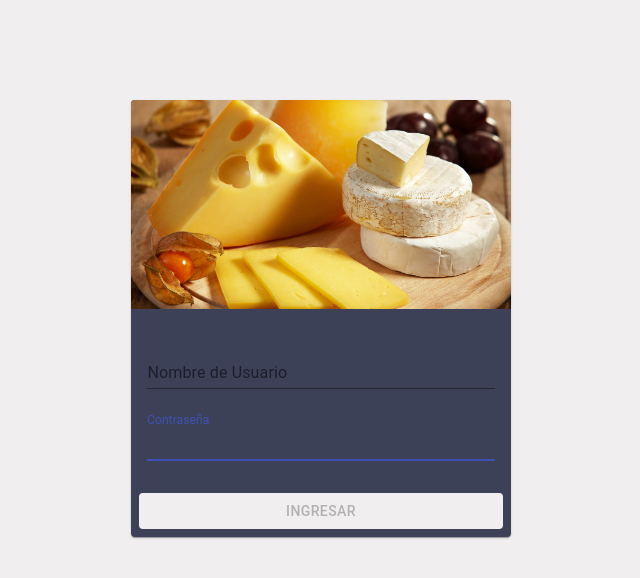
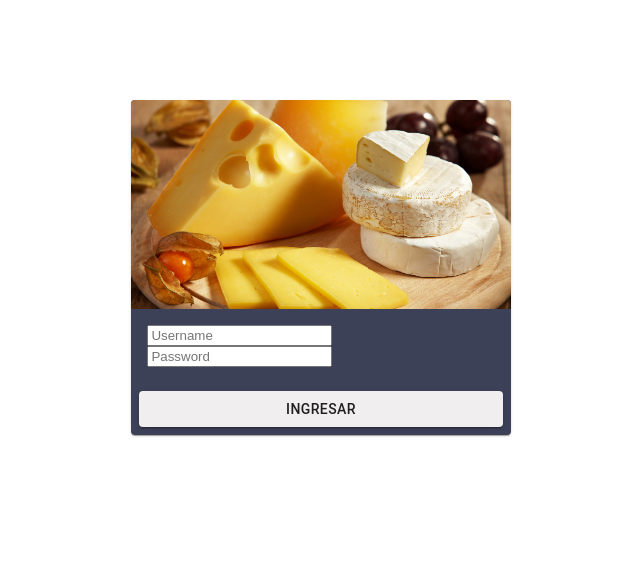
Before and after one commit to bholguin/plantilla_frontend, a React (Create React App) app: page /app/login in a window 1280 px wide. Shown: the top 578 px of the page, without its empty margins (319-959 px from the left). Built offline with nearby package versions, Linux system fonts and the light colour scheme.

Commit message:
Actulizacion Login

```diff
--- a/package.json
+++ b/package.json
@@ -15,6 +15,7 @@
     "prop-types": "^15.7.2",
     "react": "^16.13.1",
     "react-dom": "^16.13.1",
+    "react-hook-form": "^6.13.1",
     "react-redux": "^7.2.1",
     "react-router-dom": "^5.2.0",
     "react-scripts": "3.4.3",
--- a/src/authentication/login/component/login.jsx
+++ b/src/authentication/login/component/login.jsx
@@ -1,88 +1,67 @@
-import React,{Component, Fragment} from "react";
-import {Redirect} from "react-router-dom";
-import {connect} from "react-redux";
-import {reduxForm} from 'redux-form';
+import React, { Fragment, useState } from "react";
+import { useForm } from 'react-hook-form';
+import { Redirect } from "react-router-dom";
+import { connect } from "react-redux";
 import Typography from '@material-ui/core/Typography';
 import Card from '@material-ui/core/Card';
 import CardActions from '@material-ui/core/CardActions';
 import CardContent from '@material-ui/core/CardContent';
 import CardMedia from '@material-ui/core/CardMedia';
 import Button from '@material-ui/core/Button';
-
 import ImgQueso from '../../../00_utilities/img/queso.jpg';
 import * as actions from '../../../01_actions/index';
-import {MyTextFieldSimple} from '../../../00_utilities/fields/index';
-
 import { makeStyles } from '@material-ui/core/styles';
 
 const useStyles = makeStyles({
     root: {
         color: 'white',
     },
+    cardStyle: {
+        width: '30%',
+        margin: '0 auto',
+        marginTop: '100px',
+        backgroundColor: '#3D4158'
+    },
+    cardImgStyle: { paddingTop: '55%' },
+    buttonStyle: { width: '100%', backgroundColor: '#F0EEEE' }
 });
 
-class Login extends Component{
- constructor(props) {
-        super(props);
-        this.onSubmit = this.onSubmit.bind(this);
-        var x = document.getElementsByTagName("BODY")[0];
-        x.style.backgroundColor = "#F0EEEE";
-    }
-    onSubmit(e) {
-        console.log(e, 'login')
-        const {username, password} = e;
-        this.props.login(username, password);
+
+const Login = (props) => {
+    const { register, handleSubmit } = useForm();
+    const [errorLogin, setErrorLogin] = useState(null);
+    const { auth } = props;
+    const classes = useStyles();
+
+    if (auth.isAuthenticated) {
+        return <Redirect to="/app" />
     }
 
-    render(){
+    if (auth && auth.errors) {
+        setErrorLogin(auth.errors)
+    }
 
-    const {
-            handleSubmit,
-            submitting,
-            auth,
-            pristine
-        } = this.props;
-        if (auth.isAuthenticated) {
-            return <Redirect to="/app"/>
-        }
-        console.log(auth, 'auth')
-        const error_login = auth && auth.errors ? auth.errors : null;
-        const mensaje_error = error_login ;
-         return(
+    const onSubmit = (data) => { props.login(data.username, data.password) }
+
+    return (
         <Fragment>
-                <Card style={{width: '30%', margin: '0 auto', marginTop: '100px', backgroundColor:'#3D4158'}}>
-                    <form onSubmit={handleSubmit(this.onSubmit)}>
+            <Card className={classes.cardStyle}>
                 <CardMedia
-                            style={{height: 0, paddingTop: '55%'}}
+                    className={classes.cardImgStyle}
                     image={ImgQueso}
                     title="Quesos"
                 />
+                <form onSubmit={handleSubmit(onSubmit)}>
                     <CardContent>
-                            <MyTextFieldSimple
-                                name='username'
-                                nombre='Nombre de Usuario'
-                                className='col-12'
-                                onChange={() => {
-                                    this.props.clear_authentication_errors();
-                                }}
-                            />
-                            <MyTextFieldSimple
-                                name='password'
-                                nombre='Contraseña'
-                                className={'col-12'}
-                                type='password'
-                                autoFocus={true}
-                                onChange={() => {
-                                    this.props.clear_authentication_errors();
-                                }}
-                            />
+                        <input name="username" ref={register} placeholder="Username" />
+                        <input name="password" ref={register} placeholder="Password" />
                     </CardContent>
                     <CardActions>
                         <Button
                             variant="contained"
                             className='col-12'
-                                style={{width: '100%', backgroundColor:'#F0EEEE'}}
-                                disabled={submitting || pristine}
+                            className={classes.buttonStyle}
+                            //disabled={submitting || pristine}
                             type='submit'
                         >
                             Ingresar
@@ -90,10 +69,10 @@ class Login extends Component{
                     </CardActions>
                 </form>
                 {
-                        mensaje_error &&
+                    errorLogin &&
                     <div className='mt-3'>
                         <Typography variant="caption" gutterBottom color="error">
-                                {mensaje_error}
+                            {errorLogin}
                         </Typography>
                     </div>
                 }
@@ -101,18 +80,6 @@ class Login extends Component{
         </Fragment>
     )
 }
-}
 
-function mapPropsToState(state) {
-    return {
-        auth: state.auth
-    }
-}
-
-Login = reduxForm({
-    form: "loginForm",
-    asyncBlurFields: ['username'],
-    enableReinitialize: true
-})(Login);
-
+const mapPropsToState = (state) => { return { auth: state.auth } }
 export default connect(mapPropsToState, actions)(Login);
```
Also changed, not shown: 2 other files (tests, documents, lock files or other folders). Lines whose indentation alone changed are shown as unchanged.
